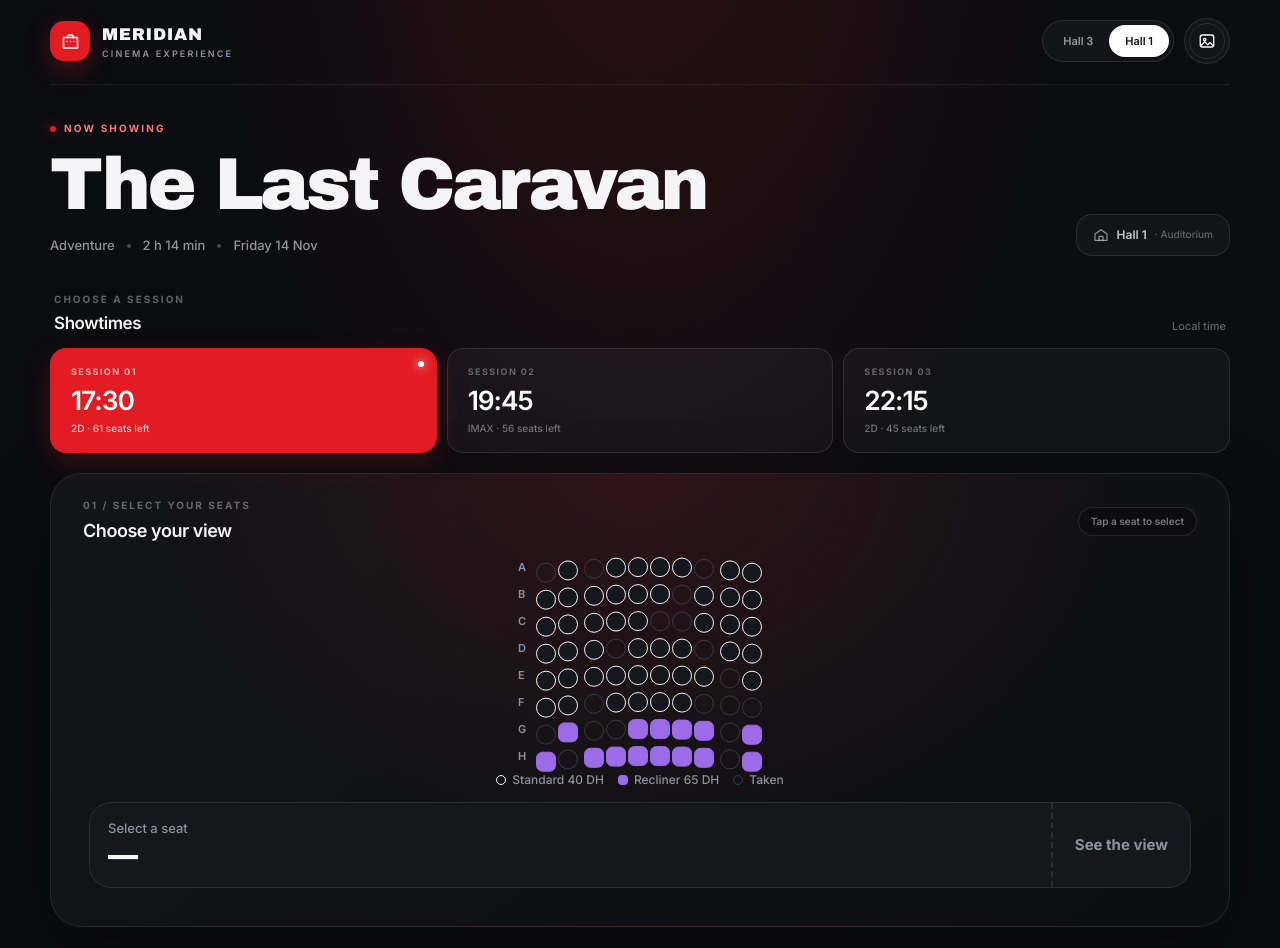
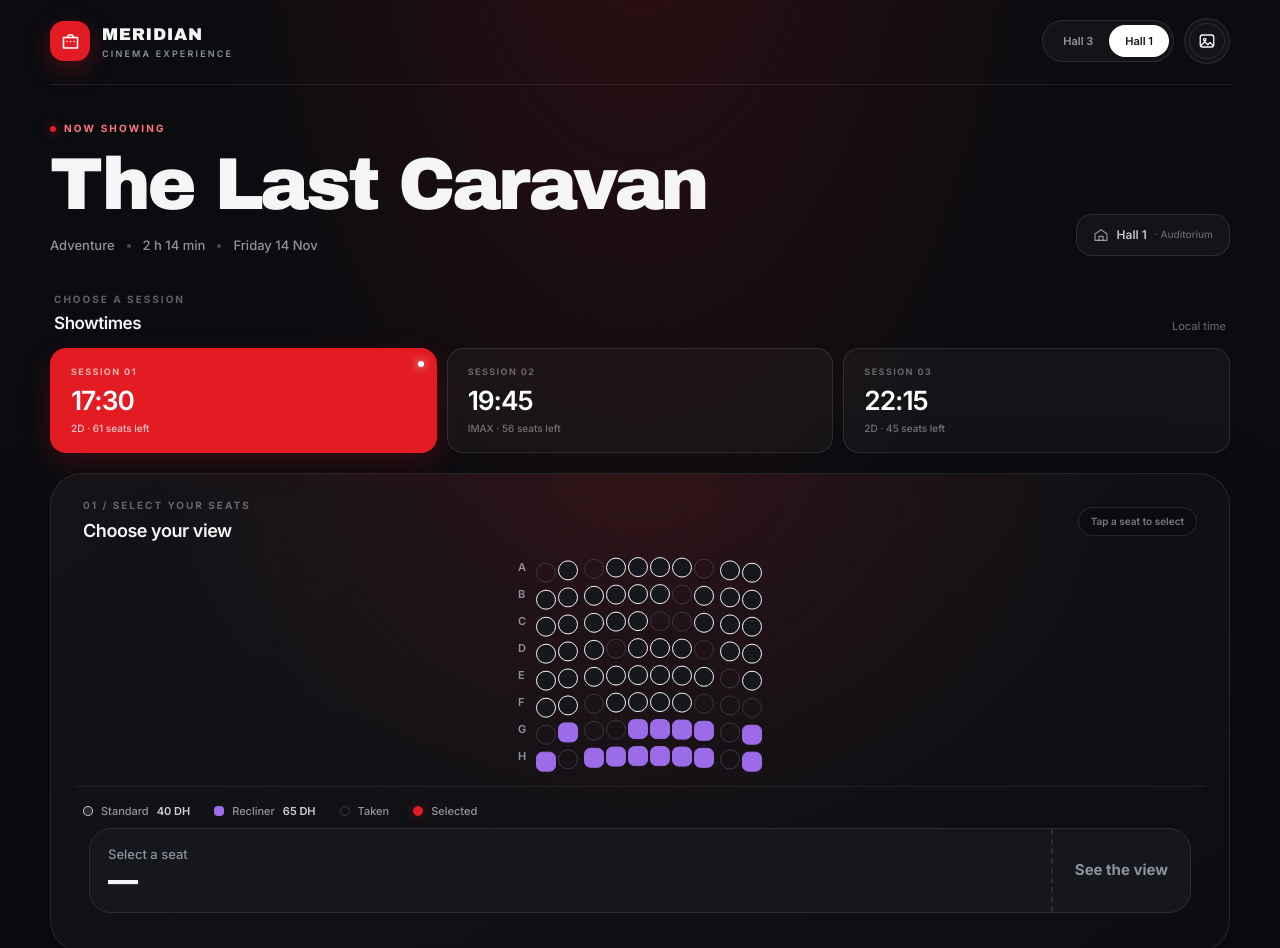
Before and after one commit to aouidate47/cinema, a Next.js app: page /hall-1/1730 in a window 1280 px wide. Shown: the top 948 px of the page. Built offline with nearby package versions, Linux system fonts and the light colour scheme.

Commit message:
Restyle seat category legend

```diff
--- a/components/Legend.tsx
+++ b/components/Legend.tsx
@@ -1,18 +1,16 @@
 import type { Hall } from "@/types";
 
-const dot = "mr-1.5 inline-block size-2.5 align-[-1px] border-[1.8px]";
-const SLASH = "bg-[linear-gradient(45deg,transparent_38%,var(--mute)_38%_62%,transparent_62%),var(--taken)]";
+const dot = "inline-block size-2.5 shrink-0 border-[1.8px]";
 
 export default function Legend({ hall }: { hall: Hall }) {
   const hasBal = hall.balFrom < hall.rows.length;
   return (
-    <div className="flex flex-wrap justify-center gap-x-3.5 gap-y-1 px-4 py-1.5 text-xs text-mute">
-      <span><i className={`${dot} rounded-full border-ink bg-card`} />Standard {hall.priceStd} DH</span>
-      <span><i className={`${dot} rounded-[32%] border-plum bg-plum`} />Recliner {hall.priceRec} DH</span>
-      {hasBal && (
-        <span><i className={`${dot} rounded-full border-gold bg-gold shadow-[inset_0_0_0_3px_var(--card)]`} />Balcony {hall.priceBal} DH</span>
-      )}
-      <span><i className={`${dot} rounded-full border-taken ${SLASH}`} />Taken</span>
+    <div className="mt-5 flex flex-wrap items-center justify-center gap-x-5 gap-y-3 border-t border-white/[0.07] px-2 pt-4 text-[11px] font-medium text-white/55 sm:justify-start sm:gap-x-6">
+      <span className="inline-flex items-center gap-2"><i className={`${dot} rounded-full border-white/75 bg-white/10`} />Standard <b className="font-semibold text-white/80">{hall.priceStd} DH</b></span>
+      <span className="inline-flex items-center gap-2"><i className={`${dot} rounded-[32%] border-plum bg-plum`} />Recliner <b className="font-semibold text-white/80">{hall.priceRec} DH</b></span>
+      {hasBal && <span className="inline-flex items-center gap-2"><i className={`${dot} rounded-full border-gold bg-gold shadow-[inset_0_0_0_3px_#15171d`} />Balcony <b className="font-semibold text-white/80">{hall.priceBal} DH</b></span>}
+      <span className="inline-flex items-center gap-2"><i className={`${dot} rounded-full border-taken bg-[linear-gradient(45deg,transparent_38%,#8d929e_38%_62%,transparent_62%),var(--taken)]`} />Taken</span>
+      <span className="inline-flex items-center gap-2"><i className={`${dot} rounded-full border-brand bg-brand shadow-[0_0_12px_rgba(227,27,35,.35)]`} />Selected</span>
     </div>
   );
 }
```
